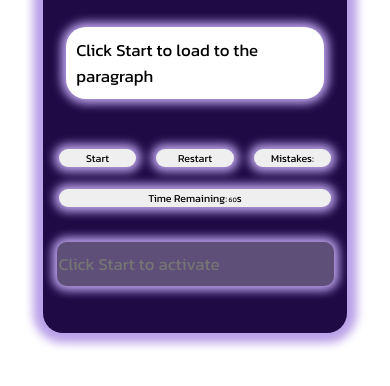
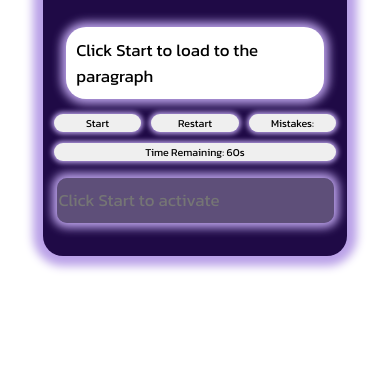
Before and after one commit to s-draycott/game-challenge, a website built with Vite: page index.html in a window 390 px wide. Shown: the part 182-568 px from the top of the page. Built offline with nearby package versions, Linux system fonts and the light colour scheme; files whose address does not match are found by name; a web font is replaced by a local one.

Commit message:
mobile friendly

```diff
--- a/src/stylesheet.scss
+++ b/src/stylesheet.scss
@@ -47,8 +47,23 @@ h2 {
     font-size: 100%;
 }
 
+#timer {
+    font-size: 8pt;
+    @media only screen and (min-width: ($mobile + 1px)) {
+        font-size: 5vh;
+    }
+}
+
+#mistakes {
+    font-size: 8pt;
+
+    @media only screen and (min-width: ($mobile + 1px)) {
+        font-size: 5vh;
+    }
+}
+
 span {
-    font-size: 5pt;
+    font-size: 8pt;
     @media only screen and (min-width: ($mobile + 1px)) {
         font-size: 5vh;
     }
@@ -72,13 +87,13 @@ span {
         box-shadow: 0px 0px 10px 5px rgb(186, 161, 232);
         border-radius: 20px;
         padding: 10px;
-        margin: 0px 40px 40px 40px;
+        margin: 0px 40px 10px 40px;
     }
 
     &__controls {
         display: grid;
         grid-template-columns: 25vw 25vw 25vw;
-        row-gap: 2%;
+        row-gap: 1%;
         @media only screen and (min-width: ($mobile + 1px)) {
             display: block;
         }
@@ -87,9 +102,9 @@ span {
             width: auto;
             padding: auto;
             border-radius: 10px;
-            margin: 10px;
+            margin: 5px;
             border: none;
-            box-shadow: 0px 0px 10px 5px rgb(186, 161, 232);
+            box-shadow: 0px 0px 5px 2px rgb(186, 161, 232);
             font-size: 8pt;
 
             @media only screen and (min-width: ($mobile + 1px)) {
@@ -106,7 +121,7 @@ span {
         width: 70vw;
         height: 5vh;
         font-size: 100%;
-        margin: 20pt;
+        margin: 10pt;
         border-radius: 10px;
         border: none;
         box-shadow: 0px 0px 10px 5px rgb(186, 161, 232);
```
Also changed, not shown: src/stylesheet.css.
